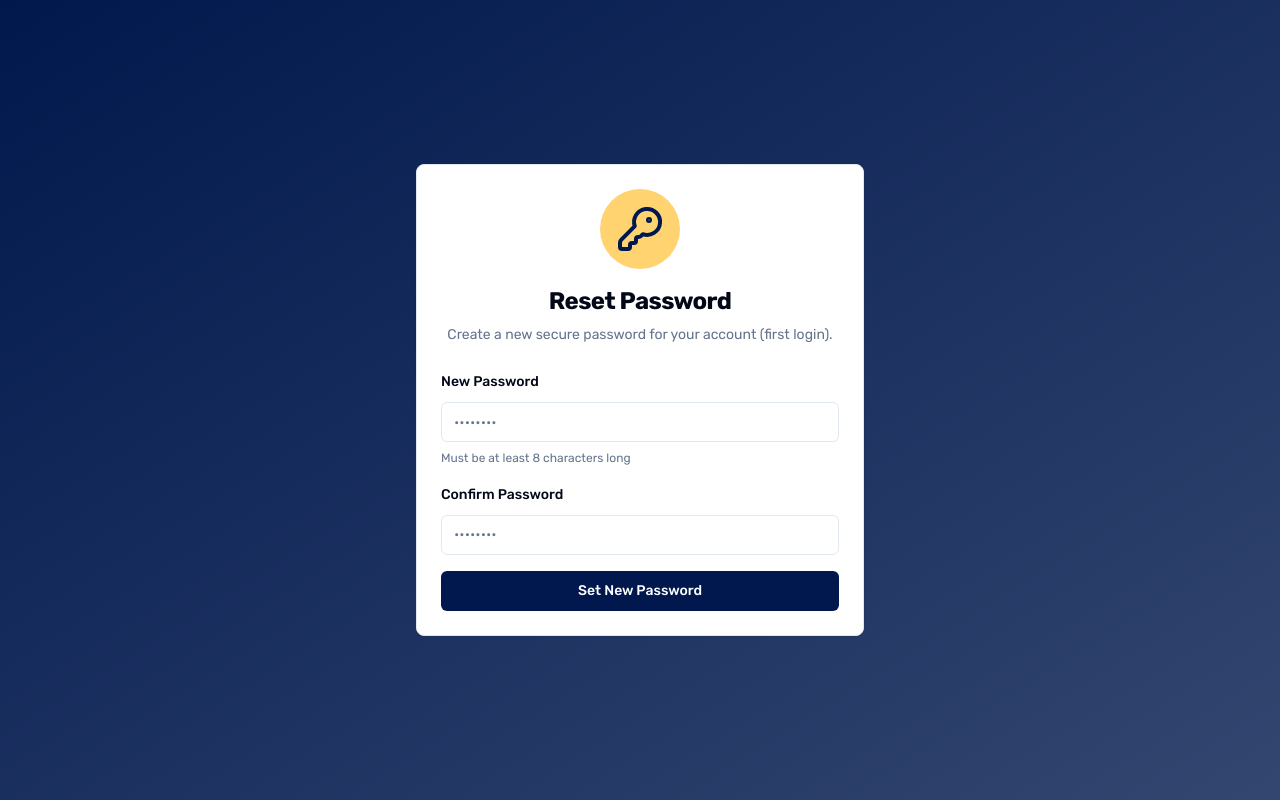
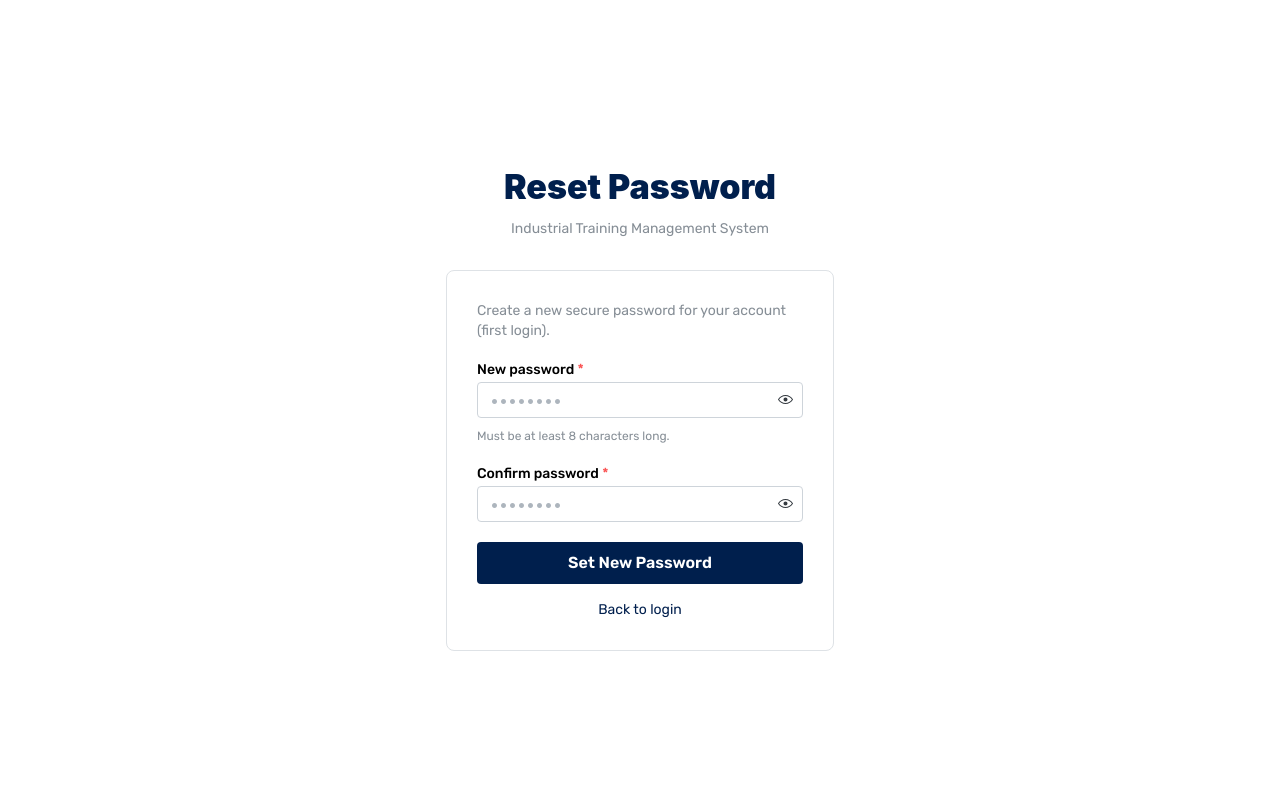
Before and after one commit to dev-Vortex51/IITMS, a Next.js app in the folder client/: page /reset-password in a window 1280 px wide. Built offline with nearby package versions, Linux system fonts and the light colour scheme.

Commit message:
style: align password reset pages with login layout system

```diff
--- a/client/src/app/forgot-password/page.tsx
+++ b/client/src/app/forgot-password/page.tsx
@@ -1,16 +1,27 @@
 "use client";
 
 import { useState, type FormEvent } from "react";
+import Link from "next/link";
+import {
+  Anchor,
+  Button,
+  Container,
+  Group,
+  Paper,
+  Text,
+  TextInput,
+  Title,
+  Box,
+} from "@mantine/core";
+import { useDocumentTitle } from "@mantine/hooks";
 import { toast } from "sonner";
 import { apiClient } from "@/lib/api-client";
-import { AuthPageShell } from "@/components/auth/AuthPageShell";
 import { AuthStatusMessage } from "@/components/auth/AuthStatusMessage";
-import { Button } from "@/components/ui/button";
-import { Card, CardContent, CardHeader, CardTitle } from "@/components/ui/card";
-import { Input } from "@/components/ui/input";
-import { Label } from "@/components/ui/label";
+import classes from "@/app/login/AuthenticationTitle.module.css";
 
 export default function ForgotPasswordPage() {
+  useDocumentTitle("Forgot Password | ITMS");
+
   const [email, setEmail] = useState("");
   const [loading, setLoading] = useState(false);
   const [success, setSuccess] = useState(false);
@@ -29,41 +40,55 @@ export default function ForgotPasswordPage() {
   };
 
   return (
-    <AuthPageShell>
-      <Card className="w-full max-w-md">
-        <CardHeader className="text-center">
-          <CardTitle className="text-2xl font-bold">Forgot Password</CardTitle>
-        </CardHeader>
-        <CardContent>
+    <div className="flex min-h-[100dvh] items-center justify-center px-4">
+      <Container size={420} m={0}>
+        <Title ta="center" className={classes.title} mt="md">
+          Forgot your password?
+        </Title>
+        <Text className={classes.subtitle} size="sm">
+          Industrial Training Management System
+        </Text>
+        <Paper withBorder p={30} mt={30} radius="md">
           {success ? (
             <div className="space-y-4 text-center">
               <AuthStatusMessage
                 type="success"
                 message="If an account with that email exists, a password reset link has been sent."
               />
-              <p className="text-sm text-muted-foreground">Please check your inbox (and spam folder).</p>
+              <Text size="sm" c="dimmed">
+                Please check your inbox (and spam folder).
+              </Text>
+              <Group justify="center">
+                <Anchor component={Link} href="/login" size="sm" c="itmsBlue.8">
+                  Back to login
+                </Anchor>
+              </Group>
             </div>
           ) : (
-            <form onSubmit={handleSubmit} className="space-y-4">
-              <div className="space-y-2">
-                <Label htmlFor="email">Email</Label>
-                <Input
-                  id="email"
+            <form onSubmit={handleSubmit}>
+              <TextInput
+                label="Email address"
+                placeholder="you@institution.edu"
                 type="email"
-                  placeholder="your.email@institution.edu"
                 value={email}
-                  onChange={(event) => setEmail(event.target.value)}
+                onChange={(event) => setEmail(event.currentTarget.value)}
                 required
                 disabled={loading}
               />
-              </div>
-              <Button type="submit" className="w-full" disabled={loading}>
-                {loading ? "Sending..." : "Send Reset Link"}
+              <Box mt="lg">
+                <Button fullWidth size="md" type="submit" loading={loading} color="itmsBlue">
+                  Send reset link
                 </Button>
+              </Box>
+              <Group justify="center" mt="md">
+                <Anchor component={Link} href="/login" size="sm" c="itmsBlue.8">
+                  Back to login
+                </Anchor>
+              </Group>
             </form>
           )}
-        </CardContent>
-      </Card>
-    </AuthPageShell>
+        </Paper>
+      </Container>
+    </div>
   );
 }
--- a/client/src/app/reset-password/page.tsx
+++ b/client/src/app/reset-password/page.tsx
@@ -2,18 +2,28 @@
 
 import { useEffect, useState, type FormEvent } from "react";
 import { useRouter, useSearchParams } from "next/navigation";
+import Link from "next/link";
 import { useMutation } from "@tanstack/react-query";
-import { KeyRound } from "lucide-react";
+import {
+  Anchor,
+  Box,
+  Button,
+  Container,
+  Group,
+  Paper,
+  PasswordInput,
+  Text,
+  Title,
+} from "@mantine/core";
+import { useDocumentTitle } from "@mantine/hooks";
 import { toast } from "sonner";
 import { authService } from "@/services/auth.service";
-import { AuthPageShell } from "@/components/auth/AuthPageShell";
 import { AuthStatusMessage } from "@/components/auth/AuthStatusMessage";
-import { Button } from "@/components/ui/button";
-import { Card, CardContent, CardDescription, CardHeader, CardTitle } from "@/components/ui/card";
-import { Input } from "@/components/ui/input";
-import { Label } from "@/components/ui/label";
+import classes from "@/app/login/AuthenticationTitle.module.css";
 
 export default function ResetPasswordPage() {
+  useDocumentTitle("Reset Password | ITMS");
+
   const router = useRouter();
   const searchParams = useSearchParams();
   const [password, setPassword] = useState("");
@@ -75,68 +85,77 @@ export default function ResetPasswordPage() {
     resetMutation.mutate(password);
   };
 
+  const tokenInvalid = mode === "token-reset" && !token;
+
   return (
-    <AuthPageShell>
-      <Card className="w-full max-w-md">
-        <CardHeader className="space-y-4 text-center">
-          <div className="flex justify-center">
-            <div className="rounded-full bg-accent p-4 text-primary">
-              <KeyRound className="h-12 w-12" />
-            </div>
-          </div>
-          <div>
-            <CardTitle className="text-2xl font-bold">Reset Password</CardTitle>
-            <CardDescription className="mt-2">
+    <div className="flex min-h-[100dvh] items-center justify-center px-4">
+      <Container size={420} m={0}>
+        <Title ta="center" className={classes.title} mt="md">
+          Reset Password
+        </Title>
+        <Text className={classes.subtitle} size="sm">
+          Industrial Training Management System
+        </Text>
+        <Paper withBorder p={30} mt={30} radius="md">
+          <Text size="sm" c="dimmed" mb="md">
               {mode === "token-reset"
                 ? "Enter a new password for your account."
                 : "Create a new secure password for your account (first login)."}
-            </CardDescription>
-          </div>
-        </CardHeader>
-        <CardContent>
-          <form onSubmit={handleSubmit} className="space-y-4">
-            <div className="space-y-2">
-              <Label htmlFor="password">New Password</Label>
-              <Input
-                id="password"
-                type="password"
+          </Text>
+          <form onSubmit={handleSubmit}>
+            <PasswordInput
+              label="New password"
                 placeholder="••••••••"
                 value={password}
-                onChange={(event) => setPassword(event.target.value)}
+                onChange={(event) => setPassword(event.currentTarget.value)}
                 required
-                disabled={resetMutation.isPending}
-              />
-              <p className="text-xs text-muted-foreground">Must be at least 8 characters long</p>
-            </div>
-            <div className="space-y-2">
-              <Label htmlFor="confirmPassword">Confirm Password</Label>
-              <Input
-                id="confirmPassword"
-                type="password"
+              disabled={resetMutation.isPending || tokenInvalid}
+            />
+            <Text size="xs" c="dimmed" mt="xs">
+              Must be at least 8 characters long.
+            </Text>
+            <PasswordInput
+              label="Confirm password"
                 placeholder="••••••••"
+              mt="md"
                 value={confirmPassword}
-                onChange={(event) => setConfirmPassword(event.target.value)}
+                onChange={(event) => setConfirmPassword(event.currentTarget.value)}
                 required
-                disabled={resetMutation.isPending}
-              />
-            </div>
+              disabled={resetMutation.isPending || tokenInvalid}
+            />
 
-            <AuthStatusMessage type="error" message={error} />
-
-            <Button type="submit" className="w-full" disabled={resetMutation.isPending}>
+            <Box mt="md">
+              <AuthStatusMessage type="error" message={error} />
+            </Box>
+            {tokenInvalid ? (
+              <Box mt="md">
+                <AuthStatusMessage type="error" message="Missing or invalid reset token." />
+              </Box>
+            ) : null}
+            <Box mt="lg">
+              <Button
+                fullWidth
+                size="md"
+                type="submit"
+                loading={resetMutation.isPending}
+                color="itmsBlue"
+                disabled={tokenInvalid}
+              >
               {resetMutation.isPending
                 ? "Resetting..."
                 : mode === "token-reset"
                   ? "Reset Password"
                   : "Set New Password"}
-            </Button>
-
-            {mode === "token-reset" && !token ? (
-              <AuthStatusMessage type="error" message="Missing or invalid reset token." />
-            ) : null}
+              </Button>
+            </Box>
+            <Group justify="center" mt="md">
+              <Anchor component={Link} href="/login" size="sm" c="itmsBlue.8">
+                Back to login
+              </Anchor>
+            </Group>
           </form>
-        </CardContent>
-      </Card>
-    </AuthPageShell>
+        </Paper>
+      </Container>
+    </div>
   );
 }
```
Lines whose indentation alone changed are shown as unchanged.
